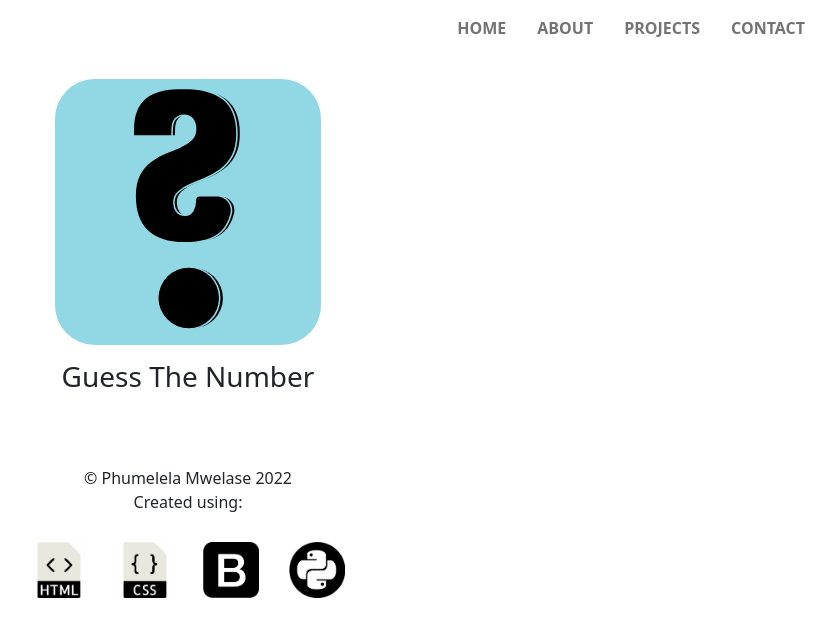
After one commit to PhumelelaMwelase/phumelela_site, a Flask app: page /projects in a window 1280 px wide. The commit adds this page. Shown: the top 637 px of the page, without its empty margins (452-1280 px from the left). Run offline with Flask 2, Linux system fonts and the light colour scheme.

Commit message:
Add Projects Section Add Guess The Number Project

```diff
--- a/main.py
+++ b/main.py
@@ -37,5 +37,11 @@ def receive_data():
     return render_template("Phumelela Site.html", scroll='#contact_me_page')
 
 
+@app.route("/projects")
+def projects():
+    # Footer #
+    year = x.year
+    return render_template("Projects.html", year=year)
+
 if __name__ == "__main__":
     app.run(debug=True)
--- /dev/null
+++ b/static/css/styles2.css
@@ -0,0 +1,179 @@
+/* Setup */
+
+* {
+  margin: 0;
+  padding: 0;
+  box-sizing: border-box;
+}
+
+
+body {
+  width: 100%;
+  overflow-x: hidden;
+}
+
+/* ^^^ Setup ^^^ */
+
+/* vvv Nav-Bar vvv */
+.navbar {
+  font-weight: 600;
+  width:100%;
+  text-align: left;
+  margin-right: 5%;
+}
+
+.nav-item {
+  padding-right: 15px;
+}
+
+.nav-item a:hover {
+
+  -ms-transform: scale(1.2); /* IE 9 */
+  -webkit-transform: scale(1.2); /* Safari 3-8 */
+  transition: transform .8s;
+  transform: scale(1.2);
+}
+
+
+/* ^^^ Nav Bar */
+
+
+.guess {
+    padding: 5%;
+    text-align: center;
+    width: 1px;
+}
+
+#guess {
+    width=1px;
+}
+
+/* vvvv footer vvvv */
+/* ============================ */
+.footer-container {
+  position: relative;
+}
+
+#bottom-container {
+  text-align: center;
+}
+
+.image {
+  display: block;
+  height: 4rem;
+  padding: 10%;
+}
+
+.footer-logo {
+  height: 4rem;
+  padding: 5%;
+}
+
+.footer-logo:hover {
+  -ms-transform: scale(1.5); /* IE 9 */
+  -webkit-transform: scale(1.5); /* Safari 3-8 */
+  transition: transform .5s;
+  transform: scale(1.5);
+}
+
+.footer-logo:not(:hover) {
+  -ms-transform: scale(1); /* IE 9 */
+  -webkit-transform: scale(1); /* Safari 3-8 */
+  transition: transform .3s;
+  transform: scale(1);
+}
+
+#end-logos {
+  padding-top: 2%;
+}
+
+.image {
+  display: block;
+  width: 100%;
+  height: auto;
+  padding: 5%;
+}
+
+.overlay {
+  position: absolute;
+  top: 0;
+  bottom: 0;
+  left: 0;
+  right: 0;
+  height: 100%;
+  width: 100%;
+  opacity: 0;
+  transition: .5s ease;
+  background-color: white;
+}
+
+
+#html-hover:hover .overlay {
+  opacity: 1;
+}
+
+#html-color {
+  position: absolute;
+}
+
+#html-color:hover {
+  -ms-transform: scale(1.5); /* IE 9 */
+  -webkit-transform: scale(1.5); /* Safari 3-8 */
+  transition: transform .5s;
+  transform: scale(1.5);
+}
+
+#css-hover:hover .overlay {
+  opacity: 1;
+}
+
+#css-color {
+  position: absolute;
+}
+
+#css-color:hover {
+  -ms-transform: scale(1.5); /* IE 9 */
+  -webkit-transform: scale(1.5); /* Safari 3-8 */
+  transition: transform .5s;
+  transform: scale(1.5);
+}
+
+#bootstrap-hover:hover .overlay {
+  opacity: 1;
+}
+
+#bootstrap-color {
+  position: absolute;
+}
+
+#bootstrap-color:hover {
+  -ms-transform: scale(1.5); /* IE 9 */
+  -webkit-transform: scale(1.5); /* Safari 3-8 */
+  transition: transform .5s;
+  transform: scale(1.5);
+}
+
+#python-hover:hover .overlay {
+  opacity: 1;
+}
+
+#python-color {
+  position: absolute;
+}
+
+#python-color:hover {
+  -ms-transform: scale(1.5); /* IE 9 */
+  -webkit-transform: scale(1.5); /* Safari 3-8 */
+  transition: transform .5s;
+  transform: scale(1.5);
+}
+
+#python-hover:not(:hover) {
+  -ms-transform: scale(1); /* IE 9 */
+  -webkit-transform: scale(1); /* Safari 3-8 */
+  transform: scale(1);
+  transition: transform .5s;
+}
+
+/* ============================ */
+/* ^^^^ footer ^^^^ */
--- a/templates/Phumelela Site.html
+++ b/templates/Phumelela Site.html
@@ -37,7 +37,7 @@
           <a class="nav-link" href="#about_page">ABOUT</a>
         </li>
         <li class="nav-item">
-          <a class="nav-link" href="#journey_page1">PROJECTS</a>
+          <a class="nav-link" href="/projects">PROJECTS</a>
         </li>
         <li class="nav-item">
           <a class="nav-link" href="#contact_me_page">CONTACT</a>
@@ -55,7 +55,7 @@
       <div class="name-container">
         <h1 class="name">Hi, <br> I'm <span class="bold big-word">Phumelela</span></h1>
         <p class="subtitle">
-          But my friends call me, "One of the coolest guys you'll ever meet."<br>-True story
+          But my friends call me whenever they need help with a computer issue.<br>-True story
         </p>
       </div>
 
--- /dev/null
+++ b/templates/projects.html
@@ -0,0 +1,133 @@
+<!DOCTYPE html>
+<html lang="en">
+<head>
+  <meta charset="utf-8">
+  <title>Phumelela</title>
+  <link rel="icon" type="image/x-icon" href="/static/images/phumelela favicon.svg">
+  <link rel="stylesheet" href="static/css/styles2.css">
+  <link rel="preconnect" href="https://fonts.googleapis.com">
+  <link rel="preconnect" href="https://fonts.gstatic.com" crossorigin>
+  <link
+    href="https://fonts.googleapis.com/css2?family=Montserrat:ital,wght@0,100;0,200;0,300;0,400;0,600;0,700;0,800;0,900;1,100;1,200;1,400;1,500;1,600;1,700;1,800;1,900&display=swap"
+    rel="stylesheet">
+
+  <link href="https://cdn.jsdelivr.net/npm/bootstrap@5.2.0-beta1/dist/css/bootstrap.min.css" rel="stylesheet"
+    integrity="sha384-0evHe/X+R7YkIZDRvuzKMRqM+OrBnVFBL6DOitfPri4tjfHxaWutUpFmBp4vmVor" crossorigin="anonymous">
+  <script src="https://cdn.jsdelivr.net/npm/bootstrap@5.2.0-beta1/dist/js/bootstrap.bundle.min.js"
+    integrity="sha384-pprn3073KE6tl6bjs2QrFaJGz5/SUsLqktiwsUTF55Jfv3qYSDhgCecCxMW52nD2"
+    crossorigin="anonymous"></script>
+</head>
+<body>
+<!-- vvvv  Nav Bar  vvvvv-->
+  <nav class="navbar navbar-expand-lg fixed-top">
+    <button class="navbar-toggler" type="button" data-toggle="collapse" data-target="#navbarNavDropdown"
+      aria-controls="navbarNavDropdown" aria-expanded="false" aria-label="Toggle navigation">
+      <span class="navbar-toggler-icon"></span>
+    </button>
+    <div class="collapse navbar-collapse" id="navbarNavDropdown">
+
+      <ul class="navbar-nav ms-auto">
+        <!--         <a class="navbar-brand" href="/static/images/Phumelela Icon-01.svg"> -->
+        <li class="nav-item active">
+          <a class="nav-link" href="{{ url_for('home') }}">HOME <span class="sr-only"></span></a>
+        </li>
+        <li class="nav-item">
+          <a class="nav-link" href="https://phumelela.onrender.com/#about_page">ABOUT</a>
+        </li>
+        <li class="nav-item">
+          <a class="nav-link" href="{{ url_for('projects') }}">PROJECTS</a>
+        </li>
+        <li class="nav-item">
+          <a class="nav-link" href="https://phumelela.onrender.com/#contact_me_page">CONTACT</a>
+        </li>
+      </ul>
+    </div>
+  </nav>
+  <!-- ^^^^  Nav Bar  ^^^^ -->
+
+  <!-- vvvv Projects vvvv -->
+
+  <div class="container-fluid">
+
+
+        <div class="row">
+          <div class="guess col-lg-3 mx-auto">
+            <a href="https://guess-the-number-v4n4.onrender.com/" target="_blank">
+            <img src="static/images/guess-01.svg" alt="Avatar" id="guess" class="image">
+          </a>
+            <h3 style="text-align: center;">Guess The Number</h3>
+            </div>
+        </div>
+
+
+    </div>
+
+  <!-- ^^^^  Projects  ^^^^ -->
+
+  <!-- vvvv Footer vvvv -->
+  <section id="bottom-container" class="heading">
+
+
+    <article>© Phumelela Mwelase {{year}}</article>
+
+
+
+    Created using:
+
+    <section id="end-logos" class="mx-auto col-lg-3">
+      <div class="bottom-container">
+        <div class="row">
+          <div class="col">
+            <div class="footer-container" id="html-hover">
+              <a href="https://www.sololearn.com/Certificate/CT-U3WVSIJF/jpg" target="_blank">
+                <img src="static/images/html black-01.png" alt="Avatar" class="image">
+                <div class="overlay">
+                  <div class="text">
+                    <img src="static/images/html colour.png" alt="" class="image" id="html-color">
+                  </div>
+              </a>
+            </div>
+          </div>
+        </div>
+        <div class="col">
+          <div class="footer-container" id="css-hover">
+            <a href="https://www.sololearn.com/Certificate/1023-25508154/jpg" target="_blank">
+              <img src="static/images/css black-01.png" alt="Avatar" class="image">
+              <div class="overlay">
+                <div class="text">
+                  <img src="static/images/css colour.png" alt="" class="image" id="css-color">
+                </div>
+            </a>
+          </div>
+        </div>
+      </div>
+      <div class="col">
+        <div class="footer-container" id="bootstrap-hover">
+          <img src="static/images/bootstrap black-01.png" alt="Avatar" class="image">
+          <div class="overlay">
+            <div class="text">
+              <img src="static/images/bootstrap colour.png" alt="" class="image" id="bootstrap-color">
+            </div>
+          </div>
+        </div>
+      </div>
+      <div class="col">
+        <div class="footer-container" id="python-hover">
+          <a href="https://www.sololearn.com/Certificate/CT-KZ79PXZ1/jpg" target="_blank">
+            <img src="static/images/python black-01.png" alt="Avatar" class="image">
+            <div class="overlay">
+              <div class="text">
+                <img src="static/images/python color.png" alt="" class="image" id="python-color">
+              </div>
+          </a>
+        </div>
+      </div>
+      </div>
+      </div>
+      </div>
+    </section>
+  </section>
+  <!--   ^^^^ Footer ^^^^ -->
+
+</body>
+</html>
```
Also changed, not shown: static/images/guess-01.svg (added).
